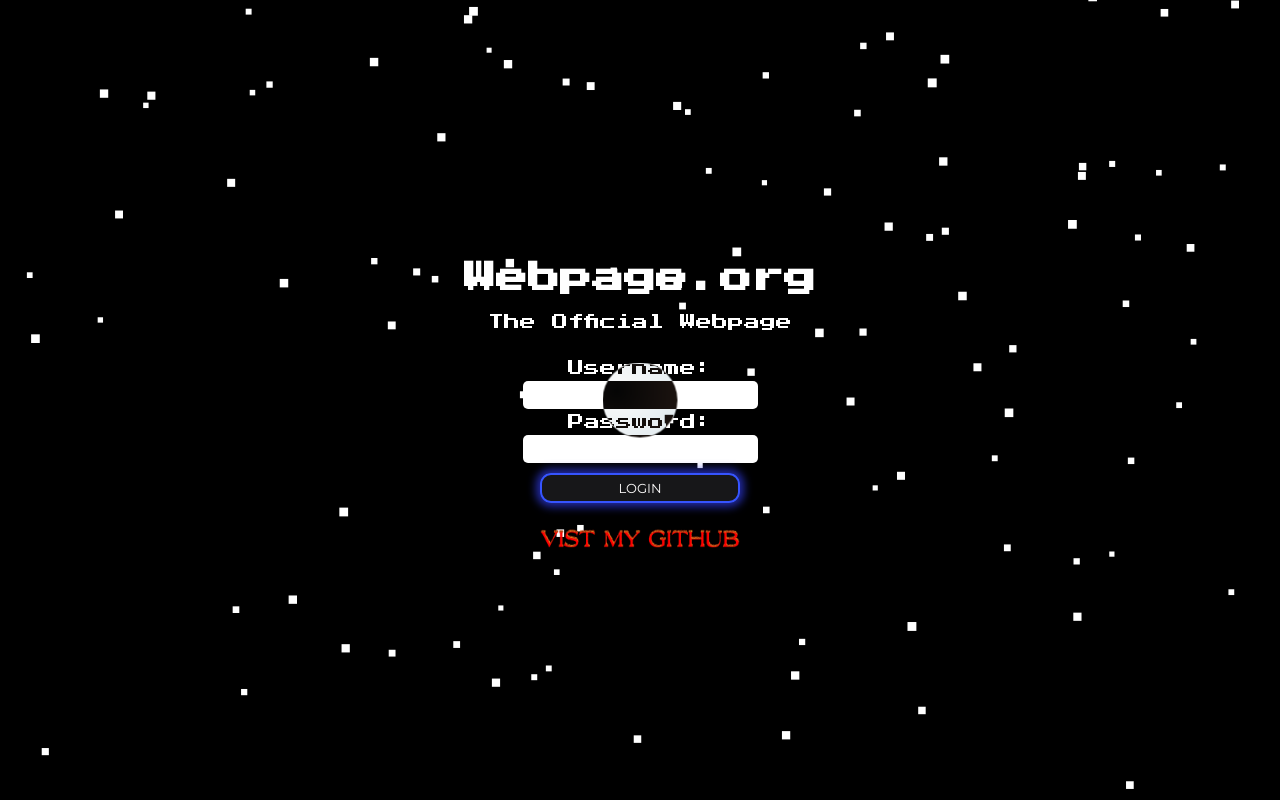
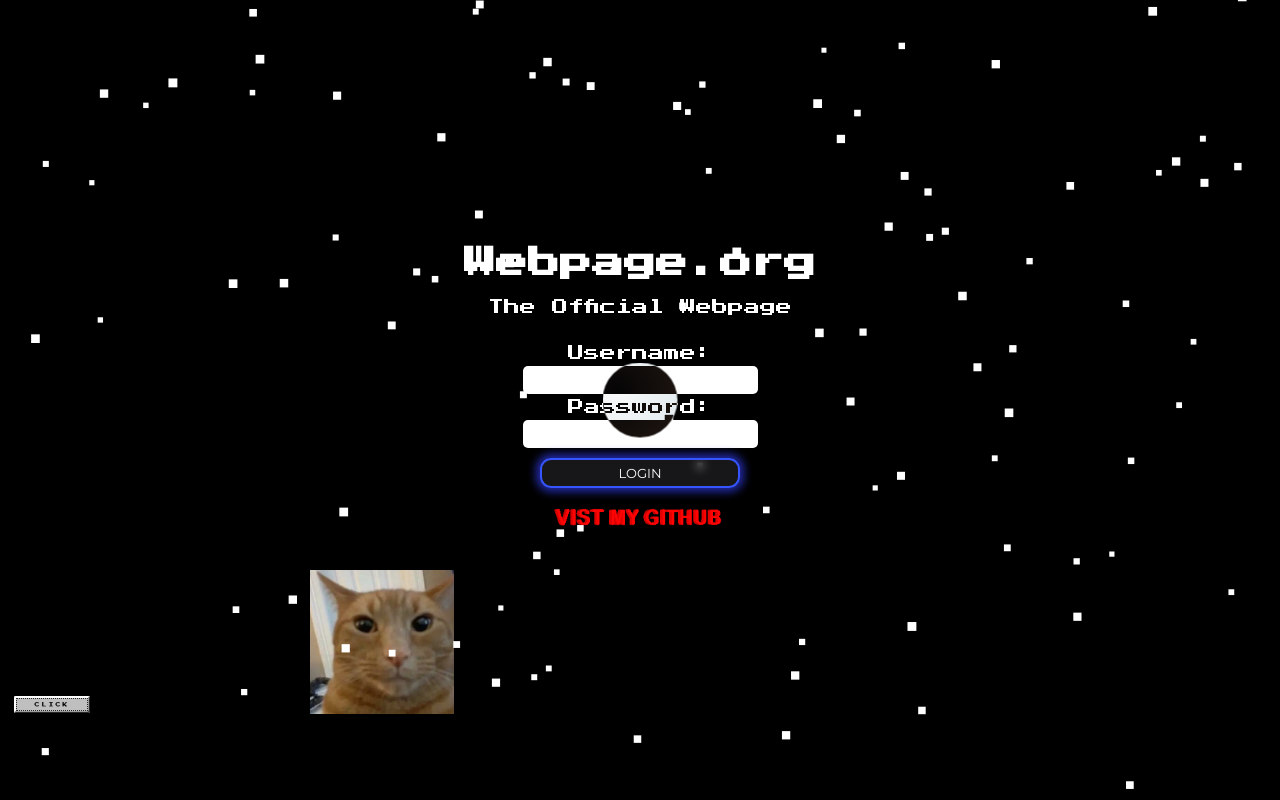
Before and after one commit to kc-cit/100078236, a plain HTML site: page index.html in a window 1280 px wide. Drawn offline with Linux system fonts and the light colour scheme; files whose address does not match are found by name.

Commit message:
Add files via upload

```diff
--- a/index.html
+++ b/index.html
@@ -7,6 +7,7 @@
   <link rel="preconnect" href="https://fonts.googleapis.com">
 <link rel="preconnect" href="https://fonts.gstatic.com" crossorigin>
 <link href="https://fonts.googleapis.com/css2?family=Inter:ital,opsz,wght@0,14..32,100..900;1,14..32,100..900&family=Montserrat:ital,wght@0,100..900;1,100..900&family=Noto+Sans:ital,wght@0,100..900;1,100..900&display=swap" rel="stylesheet">
+
   <style>
     body {
       background-image: url('c:\Users\100078236\Documents\960x0.webp');
@@ -21,6 +22,11 @@
       justify-content: center;
       height: 100vh;
       position: relative;
+    }
+
+    #logo {
+      position: absolute;
+
     }
 
     .circle {
@@ -77,7 +83,7 @@
     }
 
     .image-link {
-      margin-top: 20px;
+      margin-top: 10px;
       text-align: center;
       z-index: 25;
       position: relative;
@@ -89,6 +95,16 @@
       pointer-events: auto;
     }
 
+    h1 {
+    position: relative;
+    z-index: 4;
+}
+
+
+p {
+  position: relative;
+  z-index: 4;
+}
 input[type=submit] {
  padding: 5px 15px;
  font-size: 13px;
@@ -112,13 +128,47 @@ input[type=text] {
   width: 100%;
   padding: 5px 7px;
 }
+input[type=button] {
+  font-family: inherit;
+  border: none;
+  outline: 1px dotted rgb(37, 37, 37);
+  outline-offset: -3px;
+  cursor: pointer;
+  background: hsl(0deg 0% 75%);
+  box-shadow:
+    inset -1px -1px #292929,
+    inset 1px 1px #fff,
+    inset -2px -2px rgb(158, 158, 158),
+    inset 2px 2px #ffffff;
+  font-size: 5px;
+  text-transform: uppercase;
+  letter-spacing: 2px;
+  width: auto;
+  height: auto;
+  padding: 6px 20px;
+  position: relative;
+  right: 588px;
+  bottom: -155px;
+  z-index: 5;
+  border-radius: 2px;
+}
+
+input[type=button]:active {
+  box-shadow:
+    inset -1px -1px #fff,
+    inset 1px 1px #292929,
+    inset -2px -2px #ffffff,
+    inset 2px 2px rgb(158, 158, 158);
+}
   </style>
 </head>
 <body>
+  <canvas id="tv-screen"></canvas>
   <canvas id="snow"></canvas>
   <div id="circleId" class="circle"></div>
   <h1>Webpage.org</h1>
   <p>The Official Webpage</p>
+
   <form name="loginform" onSubmit="return checklog();" action="secret.html" method="post">
 
     <label for="username">Username:</label>
@@ -142,17 +192,17 @@ input[type=text] {
       }
     }
   </script>
-
+<script src="script.js"></script>
   <div class="image-link">
-    <a href="https://github.com/voxnz" target="_blank">
-      <img src="C:/Users/100078236/Documents/cool.gif" alt="Link to GitHub">
+    <a href="https://github.com/voxnz" id="git" target="_blank">
+      <img src="C:/Users/100078236/Documents/red.gif" alt="Link to GitHub">
     </a>
   </div>
-
+  <input type="button" id="Button" value="click">
   <script>
     var Snow = {
       el: "#snow",
-      density: 10000,
+      density: 10200,
       maxHSpeed: 5,
       minFallSpeed: 2,
       canvas: null,
@@ -210,22 +260,38 @@ input[type=text] {
     Snow.init();
 
     function AddAnimatedCircle() {
+    var button = document.getElementById("Button");
     const circle = document.getElementById('circleId');
+
+    button.addEventListener('click', function(event) {
+
+        if (circle.style.display === 'none') {
+            circle.style.display = 'block'; // Show circle
+            button.textContent = 'Hide Circle'; // Update button text
+        } else {
+            circle.style.display = 'none'; // Hide circle
+            button.textContent = 'Show Circle'; // Update button text
+        }
+    });
+
     document.addEventListener('mousemove', e => {
+        if (circle.style.display !== 'none') {
             requestAnimationFrame(() => {
                 circle.style.left = `${e.clientX}px`;
                 circle.style.top = `${e.clientY}px`;
             });
+        }
     });
 }
 
 AddAnimatedCircle();
   </script>
+
 <script type="module">
   import { textFlag } from "https://unpkg.com/cursor-effects@latest/dist/esm.js";
 
-  new textFlag({text: "The password is",color:["#FF6800"]});
+  new textFlag({text:"TYPE MEOW", color:["#36ECF4"]});
+
 </script>
-
 </body>
 </html>
--- /dev/null
+++ b/script.js
@@ -0,0 +1,66 @@
+let speed = 28;
+let scale = 0.16; // Image scale (I work on 1080p monitor)
+let canvas;
+let ctx;
+let logoColor;
+
+let dvd = {
+    x: 200,
+    y: 300,
+    xspeed: 10,
+    yspeed: 10,
+    img: new Image()
+};
+
+(function main(){
+    canvas = document.getElementById("tv-screen");
+    ctx = canvas.getContext("2d");
+    dvd.img.src = 'dvd.png';
+
+    //Draw the "tv screen"
+    canvas.width  = window.innerWidth;
+    canvas.height = window.innerHeight;
+
+    pickColor();
+    update();
+})();
+
+function update() {
+    setTimeout(() => {
+        //Draw the canvas background
+        ctx.fillStyle = '#000';
+        ctx.fillRect(0, 0, canvas.width, canvas.height);
+        //Draw DVD Logo and his background
+        ctx.fillStyle = logoColor;
+        ctx.fillRect(dvd.x, dvd.y, dvd.img.width*scale, dvd.img.height*scale);
+        ctx.drawImage(dvd.img, dvd.x, dvd.y, dvd.img.width*scale, dvd.img.height*scale);
+        //Move the logo
+        dvd.x+=dvd.xspeed;
+        dvd.y+=dvd.yspeed;
+        //Check for collision
+        checkHitBox();
+        update();
+    }, speed)
+}
+
+//Check for border collision
+function checkHitBox(){
+    if(dvd.x+dvd.img.width*scale >= canvas.width || dvd.x <= 0){
+        dvd.xspeed *= -1;
+        pickColor();
+    }
+
+    if(dvd.y+dvd.img.height*scale >= canvas.height || dvd.y <= 0){
+        dvd.yspeed *= -1;
+        pickColor();
+    }
+}
+
+//Pick a random color in RGB format
+function pickColor(){
+    r = Math.random() * (254 - 0) + 0;
+    g = Math.random() * (254 - 0) + 0;
+    b = Math.random() * (254 - 0) + 0;
+
+    logoColor = 'rgb('+r+','+g+', '+b+')';
+}
```
Also changed, not shown: dvd.png (added), red.gif (added). Lines whose indentation alone changed are shown as unchanged.
